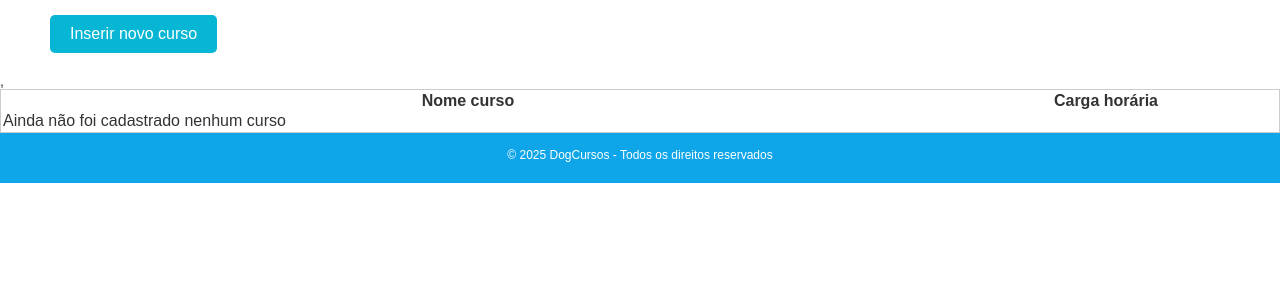
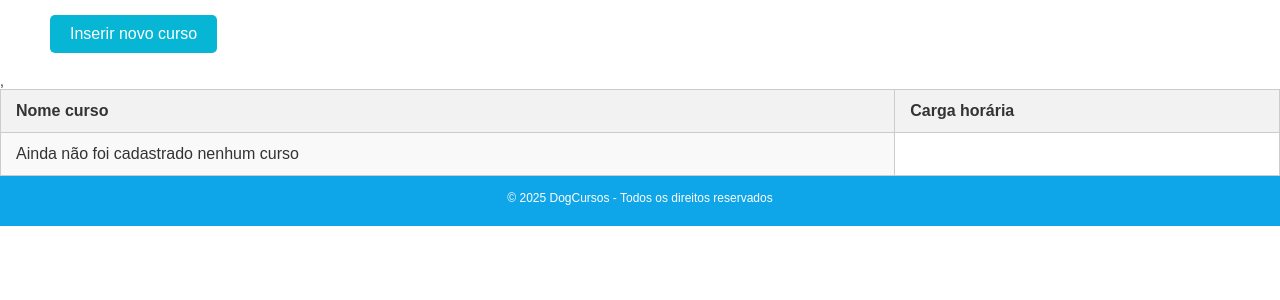
Before and after one commit to ProjetoWeb-Serv/Projeto, a PHP site: page /cursos in a window 1280 px wide. Shown: the part 120-420 px from the top of the page. Run offline with PHP 8.4, Linux system fonts and the light colour scheme.

Commit message:
feat: add melhora na qualidade das tables

```diff
--- a/css/style.css
+++ b/css/style.css
@@ -109,3 +109,33 @@ footer {
     margin-bottom: 20px;
     margin-top: 30px;
 }
+
+table {
+    width: 100%;
+    border-collapse: collapse; /* Une as bordas da tabela */
+    font-family: Arial, sans-serif;
+}
+
+th, td {
+    padding: 12px 15px;
+    border: 1px solid #ccc;
+    text-align: left;
+}
+
+th {
+    background-color: #f2f2f2;
+    color: #333;
+    font-weight: bold;
+}
+
+tr:nth-child(even) {
+    background-color: #f9f9f9; /* Linhas alternadas */
+}
+
+tr:hover {
+    background-color: #e0f7fa; /* Highlight ao passar o mouse */
+}
+
+td:first-child {
+    font-weight: 500;
+}
```
